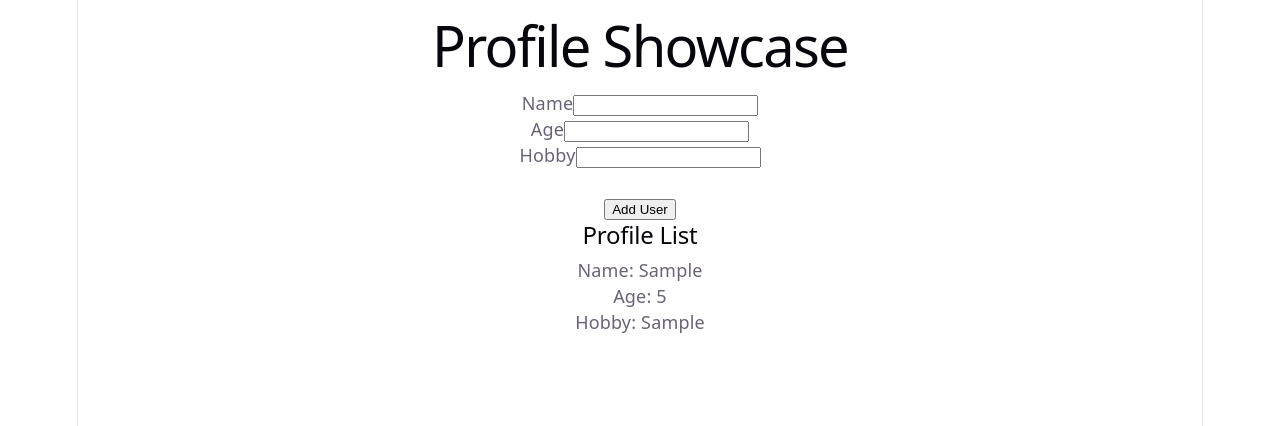
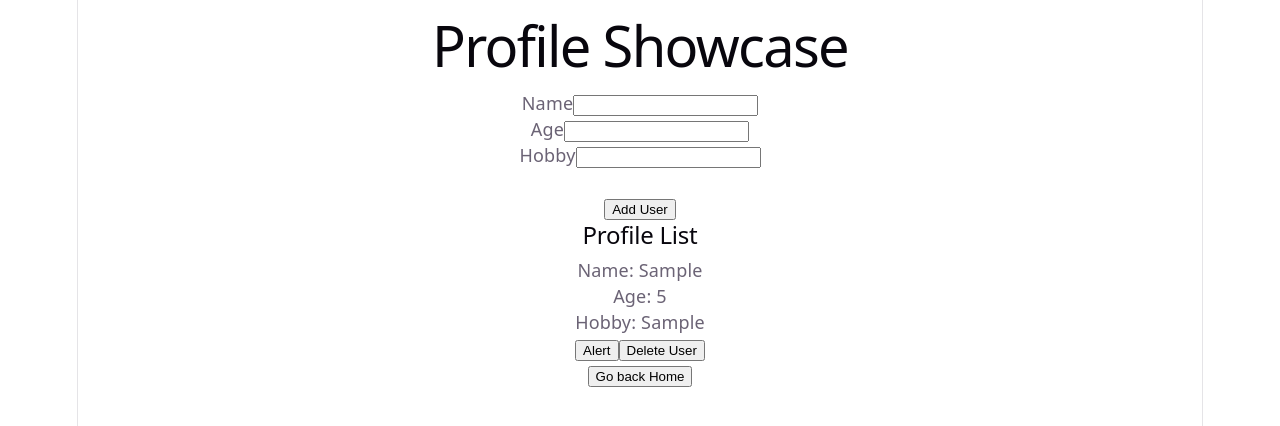
Before and after one commit to aamosh65/reactLearn, a React (Vite) app: page /profilecard in a window 1280 px wide. Both pictures are taken after typing "Sample", "5", "Sample" into the empty fields and a click on the button "Add User". Shown: the top 426 px of the page. Built offline with nearby package versions, Linux system fonts and the light colour scheme.

Commit message:
Learned to elements from an array using its id and passing it through an filter method .

```diff
--- a/src/pages/ProfileCardApp/ProfileCard.jsx
+++ b/src/pages/ProfileCardApp/ProfileCard.jsx
@@ -6,6 +6,8 @@ const ProfileCard = (props) => {
       <p>Name: {props.name}</p>
       <p>Age: {props.age}</p>
       <p>Hobby: {props.hobby}</p>
+      <button onClick={props.hiFunction}>Alert</button>
+      <button onClick={props.deleteMe}>Delete User</button>
     </div>
   );
 };
--- a/src/pages/ProfileCardApp/ProfileHome.jsx
+++ b/src/pages/ProfileCardApp/ProfileHome.jsx
@@ -1,5 +1,6 @@
 import React, { useState } from "react";
 import ProfileCard from "./ProfileCard";
+import { Link } from "react-router-dom";
 
 const ProfileHome = () => {
   const [users, setUsers] = useState([]);
@@ -7,6 +8,14 @@ const ProfileHome = () => {
   const [nameValue, setNameValue] = useState("");
   const [ageValue, setAgeValue] = useState("");
   const [hobbyValue, setHobbyValue] = useState("");
+
+  const hiFunction = (nameOfUser) => {
+    return alert("Hello " + nameOfUser);
+  };
+
+  const deleteMe = (id) => {
+    setUsers((prevUsers) => prevUsers.filter((user) => user.id !== id));
+  };
 
   const addUser = () => {
     setUsers((prevUsers) => [
@@ -63,8 +72,21 @@ const ProfileHome = () => {
 
       <h2>Profile List</h2>
       {users.map(({ id, name, age, hobby }) => {
-        return <ProfileCard key={id} name={name} age={age} hobby={hobby} />;
+        return (
+          <ProfileCard
+            key={id}
+            name={name}
+            age={age}
+            hobby={hobby}
+            hiFunction={() => hiFunction(name)}
+            deleteMe={() => deleteMe(id)}
+          />
+        );
       })}
+
+      <Link to={"/"}>
+        <button>Go back Home</button>
+      </Link>
     </div>
   );
 };
```
